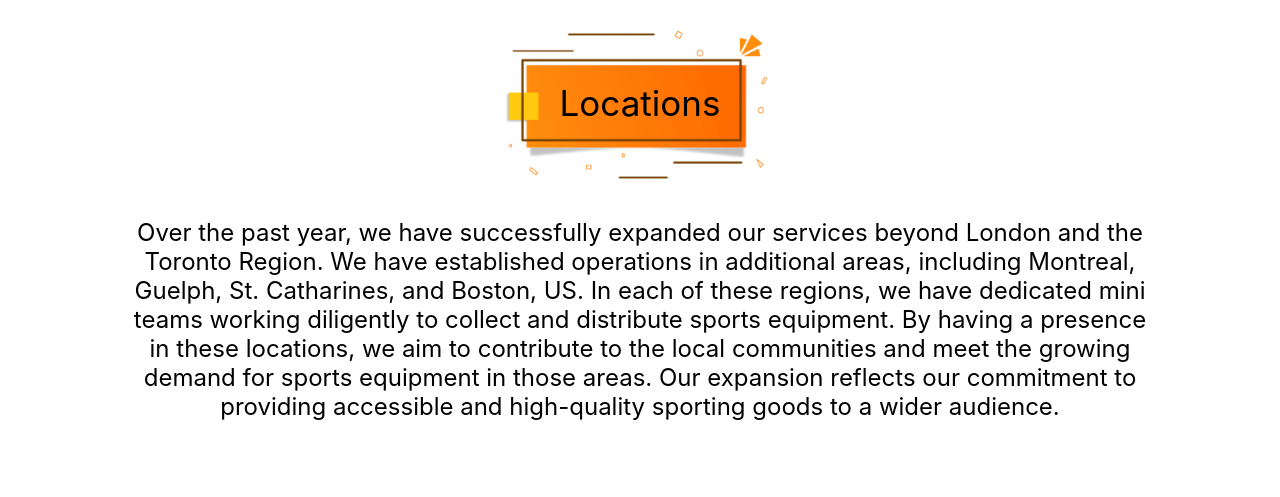
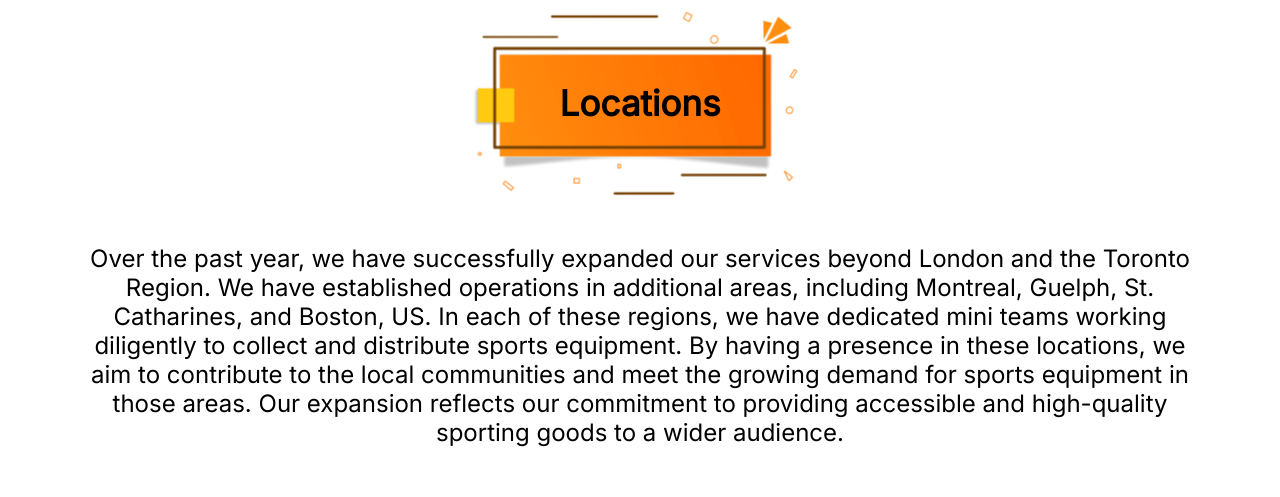
Before and after one commit to RadmehrM/KBK-React, a React (Create React App) app in the folder kbk-react/: page /location in a window 1280 px wide. Shown: the top 497 px of the page. Built offline with nearby package versions, Linux system fonts and the light colour scheme; no server answers.

Commit message:
css sheet and comments

```diff
--- a/kbk-react/public/index.html
+++ b/kbk-react/public/index.html
@@ -9,6 +9,10 @@
       name="description"
       content="Web site created using create-react-app"
     />
+
+    <!-- added font -->
+    <link href='https://fonts.googleapis.com/css?family=Inter' rel='stylesheet'>
+
     <link rel="apple-touch-icon" href="%PUBLIC_URL%/logo192.png" />
     <!--
       manifest.json provides metadata used when your web app is installed on a
--- /dev/null
+++ b/kbk-react/src/components/Location.css
@@ -0,0 +1,62 @@
+:root {
+    --fontColor_Dark: black;
+    --fontColor_Medium: grey;
+    --fontSize_Large: 35px;
+    --fontSize_Medium: 24px;
+    --fontSize_Small: 10px;
+}
+
+p {
+ color: var(--fontColor_Dark);
+ font-size: var(--fontSize_Medium);
+ font-family: 'Inter';
+}
+
+#container {
+    padding: 40px 0px 90px 0px;
+    row-gap: 40px;
+    display: flex;
+    flex-direction: column;
+    width: 100%;
+    max-width: 3000px;
+    align-items: center;
+    background-color: white;
+}
+
+#header {
+    position: relative;
+    height: 140px;
+}
+
+#headerImage {
+    position: absolute;
+    top: 50%;
+    left: 50%;
+    transform: translateX(-50%) translateY(-50%);
+}
+
+#headerText {
+    font-size: var(--fontSize_Large);
+    font-weight: 600;
+    position: absolute;
+    top: 20%;
+    left: 50%;
+    transform: translateX(-50%) translateY(-50%);
+}
+
+#body {
+    width: 86%;
+    font-weight: 500;
+}
+
+#map {
+    margin-top: 50px;
+    height: calc(70vw * 0.546); /*backup for js dynamic sizing (ratio from figma)*/
+    width: 70%;
+    align-items: center;
+    justify-content: center;
+    border: solid;
+    border-width: 1px;
+    border-color: var(--fontColor_Dark);
+    padding: 36px;
+}
--- a/kbk-react/src/components/Location.js
+++ b/kbk-react/src/components/Location.js
@@ -1,7 +1,12 @@
+import "./Location.css"
 import GoogleMap from 'google-maps-react-markers';
 import PopoutMarker from '../parts/PopoutMarker.js';
+import { useLayoutEffect, useRef } from 'react';
 
 function Location() {
+    const map = useRef(null);
+
+    // default props for google map
     const defaultProps = {
         options: {
             clickableIcons: false,
@@ -13,18 +18,31 @@
             lng: -81.27361
         },
         zoom: 9,
-        key: process.env.REACT_APP_GOOGLE_MAPS_KEY
+        /* Disable the map until back, work on the layout with comments and styles
+        solve how to use maps api without backend */
+        // key: process.env.REACT_APP_GOOGLE_MAPS_KEY
     };
 
+    // dynamic height resizing for map - maintains ratio based on current map width
+    useLayoutEffect(() => {
+        function updateSize() {
+            if (map.current) {
+                map.current.style.height = `${map.current.offsetWidth * 0.546}px`;
+            }
+        }
+        window.addEventListener('resize', updateSize);
+        updateSize();
+        return () => window.removeEventListener('resize', updateSize);
+      }, []);
+
     return (
-        <div style={{padding: '40px 0px 90px 0px', rowGap: '14px', display: 'flex', flexDirection: 'column', width: '100%', alignItems: 'center', background: 'white'}}>
-            <div style={{position: 'relative', height: 140}}>
-                <img src={require('../images/banner.png')} alt='banner' width='300' style={{position: 'absolute', top: '50%', left: '50%', transform: 'translateX(-50%) translateY(-50%)', Index: 2}}></img>
-                {/* add "Locations text directly into the image and crop image" */}
-                <p style={{color: 'black', fontSize: '35px', position: 'absolute', top: '20%', left: '50%', transform: 'translateX(-50%) translateY(-50%)', zIndex: 1}}>Locations</p>
+        <div id="container">
+            <div id="header">
+                <img id="headerImage" src={require('../images/banner.png')} alt='banner' width='371'></img>
+                <p id="headerText">Locations</p>
             </div>
-            <div style={{ width: '80vw' }}>
-                <p style={{color: 'black', fontSize: '24px'}}>
+            <div id="body">
+                <p>
                     Over the past year, we have successfully expanded our services beyond London and the Toronto Region.
                     We have established operations in additional areas, including Montreal, Guelph, St. Catharines, and Boston, US.
                     In each of these regions, we have dedicated mini teams working diligently to collect and distribute sports equipment.
@@ -32,7 +50,7 @@
                     Our expansion reflects our commitment to providing accessible and high-quality sporting goods to a wider audience.
                 </p>
             </div>
-            <div style={{marginTop: '40px', height: '70vh', width: '65vw', alignItems: 'center', justifyContent: 'center', border: 'solid', borderWidth: 1, borderColor: 'black', padding: '30px'}}>
+            <div id="map" ref={map}>
                 <GoogleMap
                     apiKey={defaultProps.key}
                     defaultCenter={defaultProps.center}
```
